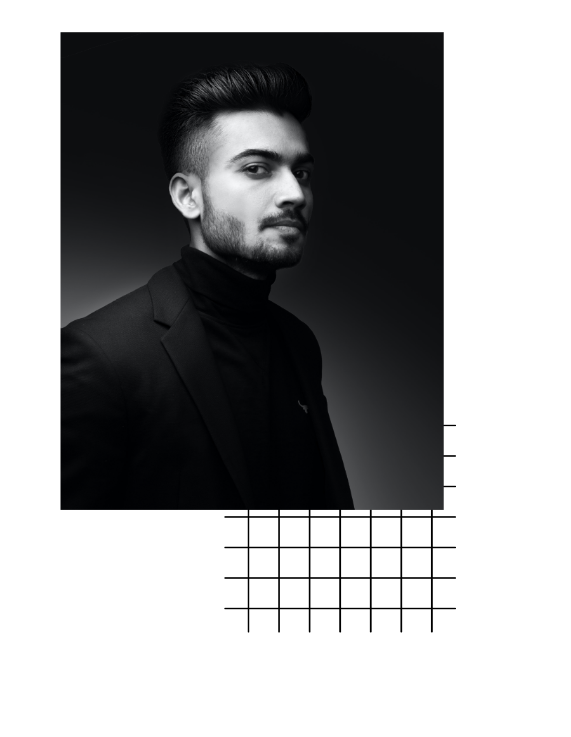
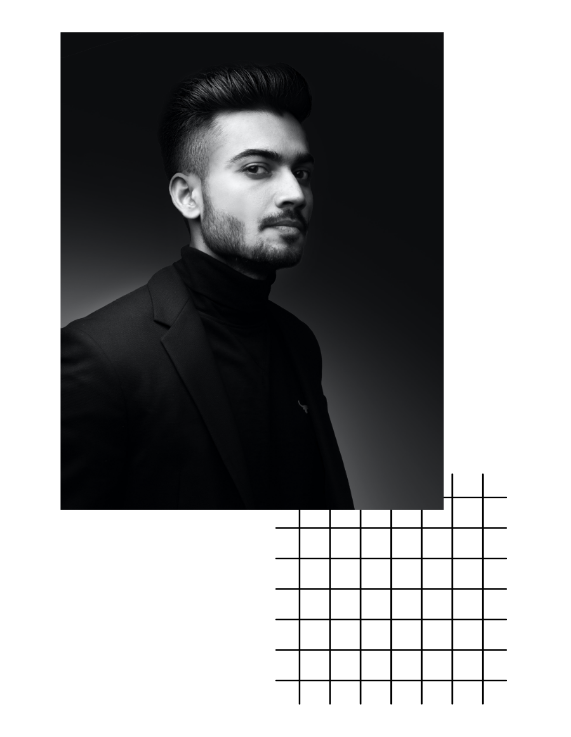
Before and after one commit to PonmuraliGIT/01_HC_PROJECT_01, a plain HTML site: page index.html in a window 1280 px wide. Shown: the part 63-800 px from the top of the page, 0-571 px from the left. Drawn offline with Linux system fonts and the light colour scheme.

Commit message:
Update style.css
square image make it appear

```diff
--- a/style.css
+++ b/style.css
@@ -362,8 +362,9 @@ Navigation End
 .square {
   position: absolute;
   z-index: -1;
-  top: 58%;
-  left: 17.5%;
+
+     top: 67%;
+  left: 21.5%;
 }
 .square img {
   width: 55%;
```
